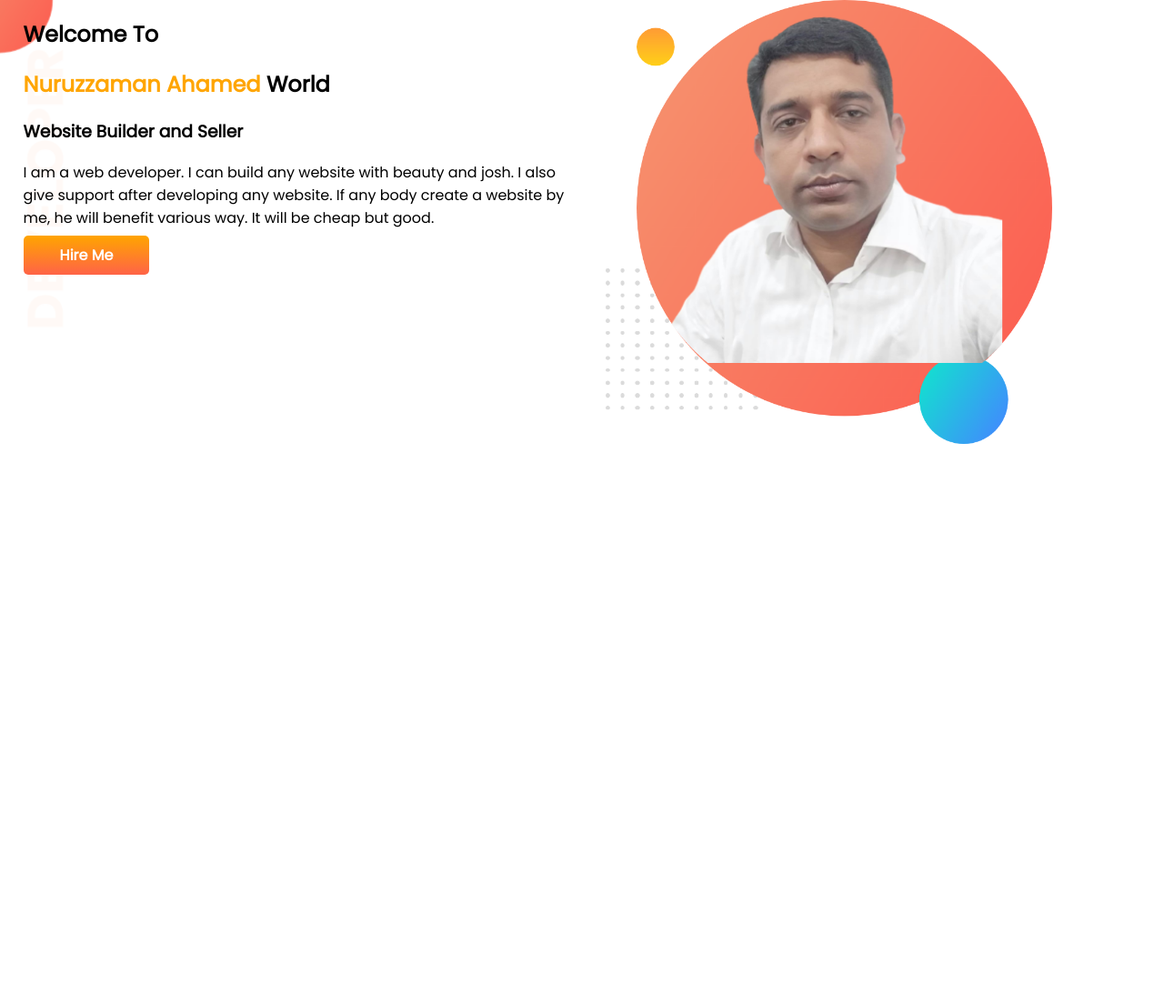
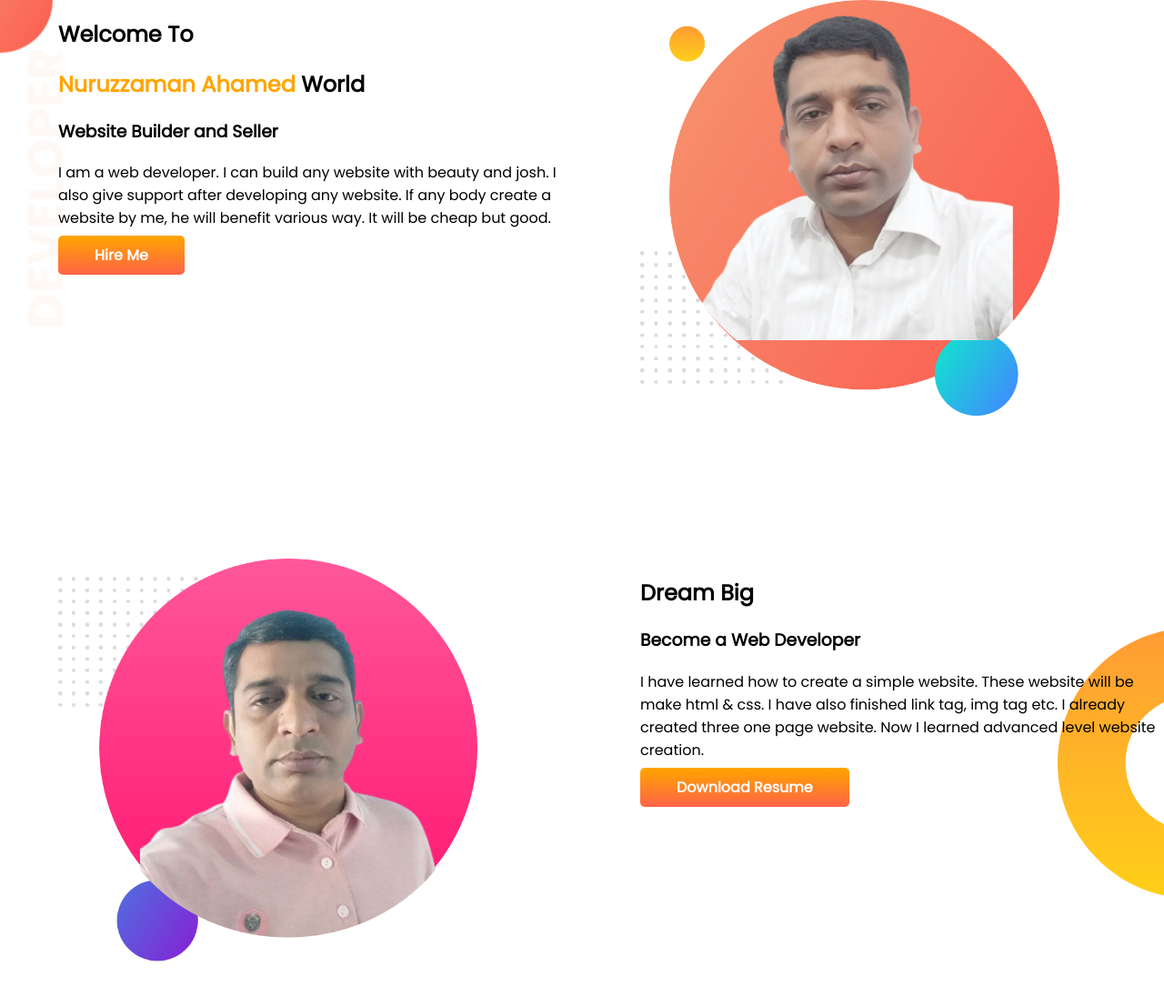
Before and after one commit to nuruzzamanahamed/developer-portfolio, a plain HTML site: page index.html in a window 1280 px wide. Shown: the whole page at 91% size. Before the commit the page ends 800 px from the top, so only its background shows below. Drawn offline with Linux system fonts and the light colour scheme.

Commit message:
dream added

```diff
--- a/index.html
+++ b/index.html
@@ -15,11 +15,12 @@
 <body>
     <section class="top-bannar">
         <div class="half-width">
+
             <h1>Welcome To</h1>
             <h1><span class="orange-color">Nuruzzaman Ahamed</span> World</h1>
             <h3>Website Builder and Seller</h3>
-
-            <p>I am a web developer. I can build any website with beauty and josh. I also give support after developing
+            <p>I am a web developer. I can build any website with beauty and josh. I also give support after
+                developing
                 any
                 website.
                 If any body create a website by me, he will benefit various way.
@@ -30,6 +31,22 @@
             <img src="images/manik-picture1.png" alt="">
         </div>
     </section>
+    <section class="dream-big">
+        <div class="half-width">
+            <img src="images/manik-picture2.png" alt="">
+        </div>
+        <div class="half-width">
+            <h1>Dream Big</h1>
+            <h3>Become a Web Developer</h3>
+            <p>I have learned how to create a simple website.
+                These website will be make html & css. I have also
+                finished link tag, img tag etc. I already created three
+                one page website. Now I learned advanced level
+                website creation.
+            </p>
+            <a class="link-button" target="_blank" href="">Download Resume</a>
+        </div>
+    </section>
 </body>
 
 </html>
--- a/style.css
+++ b/style.css
@@ -7,11 +7,13 @@ body{
 }
 section{
     display: flex;
+    margin-bottom: 150px;
 }
 .half-width{
     width: 50%;
-    padding-left: 2%;
+    padding-left: 5%;
 }
+
 .half-width img{
     width: 80%;
 }
@@ -27,3 +29,8 @@ section{
     background-image: url(images/top-banner.png);
     background-repeat: no-repeat;
 }
+.dream-big{
+    background-image:url(images/dream-bg.png);
+    background-repeat: no-repeat;
+    background-position: right;
+}
```
